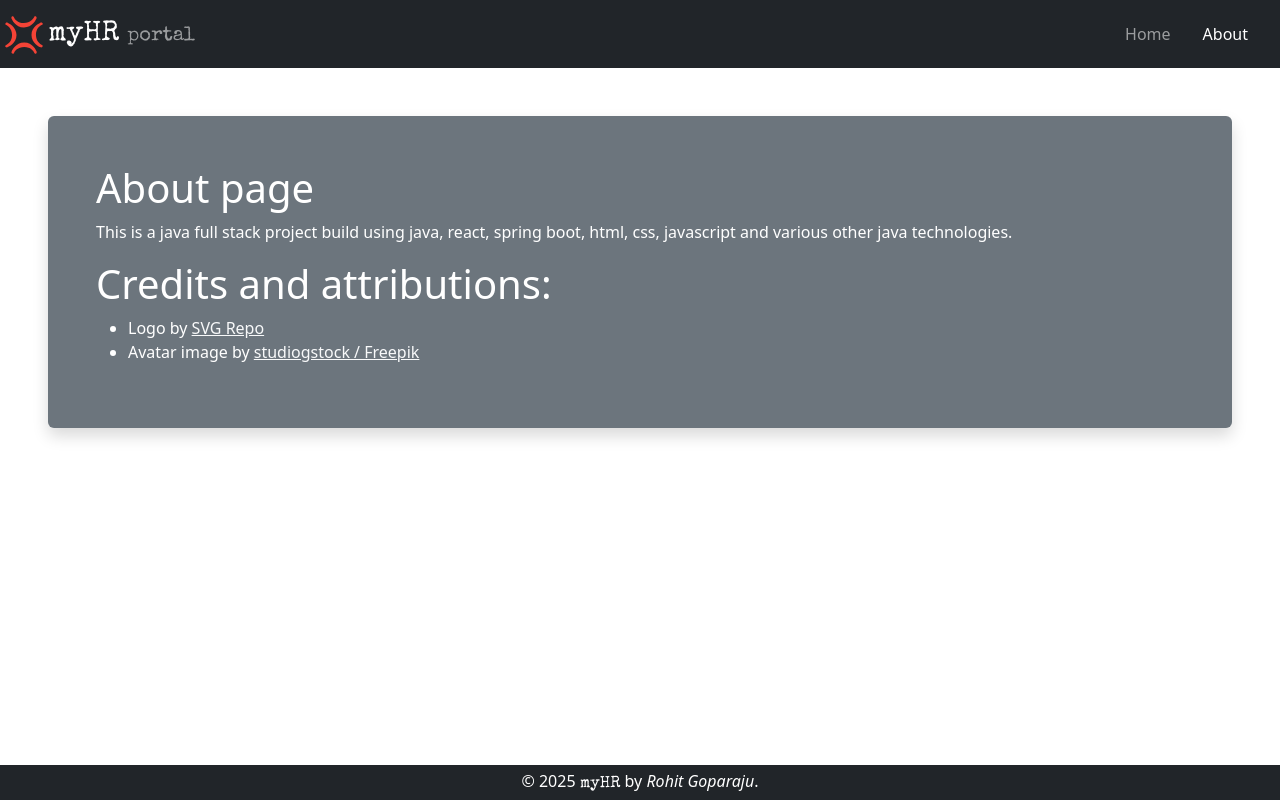
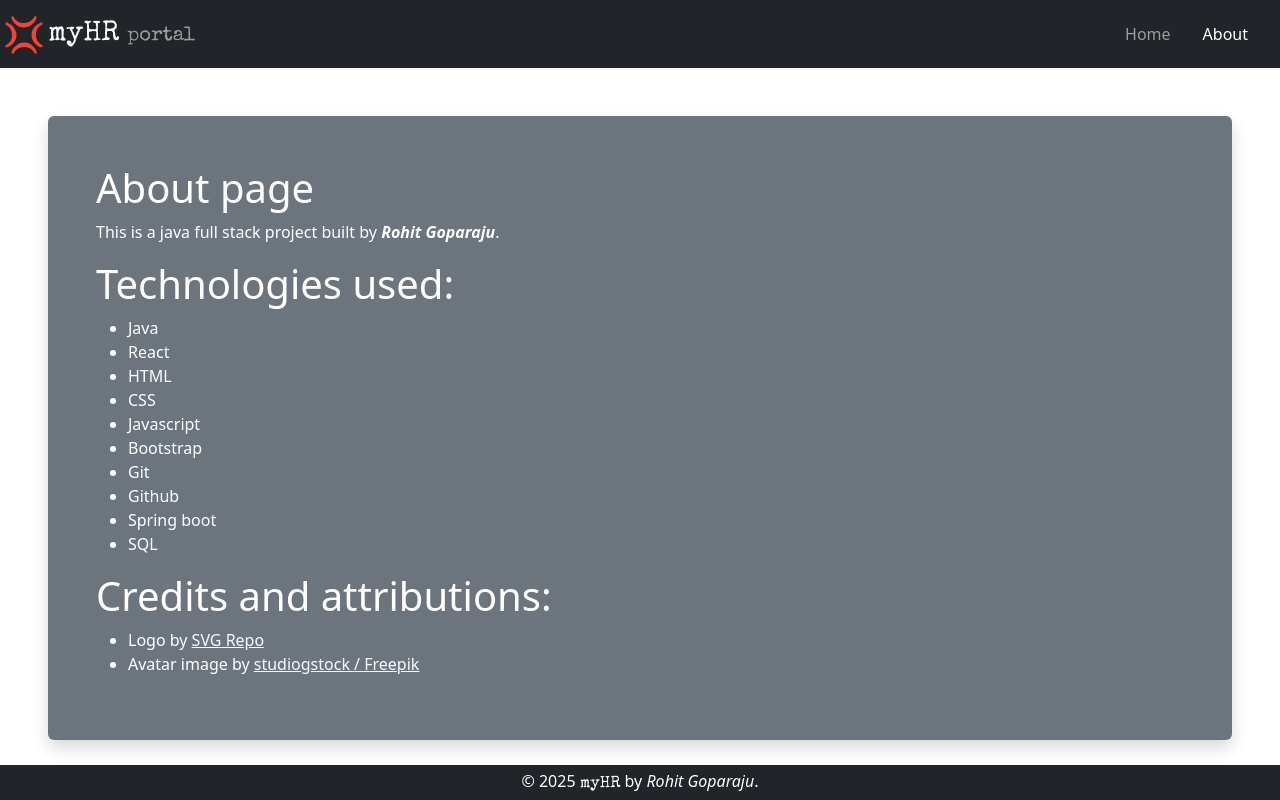
Before and after one commit to rohit-goparaju/my-hr-frontend, a React (Vite) app: page /myHR/about in a window 1280 px wide. Built offline with nearby package versions, Linux system fonts and the light colour scheme.

Commit message:
update about page

```diff
--- a/src/About.jsx
+++ b/src/About.jsx
@@ -1,16 +1,54 @@
 export default function About(){
     return (
         <div className="text-bg-secondary m-5 p-5 rounded shadow">
+            <div>
                 <h1>About page</h1>
                 <p>
-                This is a java full stack project build using java, react, spring boot, html, css, javascript and various
-                other java technologies.
+                    This is a java full stack project built by <b><i>Rohit Goparaju</i></b>.
                 </p>
+            </div>
+            <div>
+                <h1>Technologies used:</h1>
+                <ul>
+                    <li>
+                        Java
+                    </li>
+                    <li>
+                        React
+                    </li>
+                    <li>
+                        HTML
+                    </li>
+                    <li>
+                        CSS
+                    </li>
+                    <li>
+                        Javascript
+                    </li>
+                    <li>
+                        Bootstrap
+                    </li>
+                    <li>
+                        Git
+                    </li>
+                    <li>
+                        Github
+                    </li>
+                    <li>
+                        Spring boot
+                    </li>
+                    <li>
+                        SQL
+                    </li>
+                </ul>
+            </div>
+            <div>
                 <h1>Credits and attributions:</h1>
                 <ul>
                     <li>Logo by <a href="https://www.svgrepo.com" className="text-light" target="_blank" rel="noopener noreferrer">SVG Repo</a></li>
                     <li>Avatar image by <a href="http://www.freepik.com" className="text-light" target="_blank" rel="noopener noreferrer">studiogstock / Freepik</a></li>
                 </ul>
             </div>
+        </div>
     );
 }
```
Lines whose indentation alone changed are shown as unchanged.
